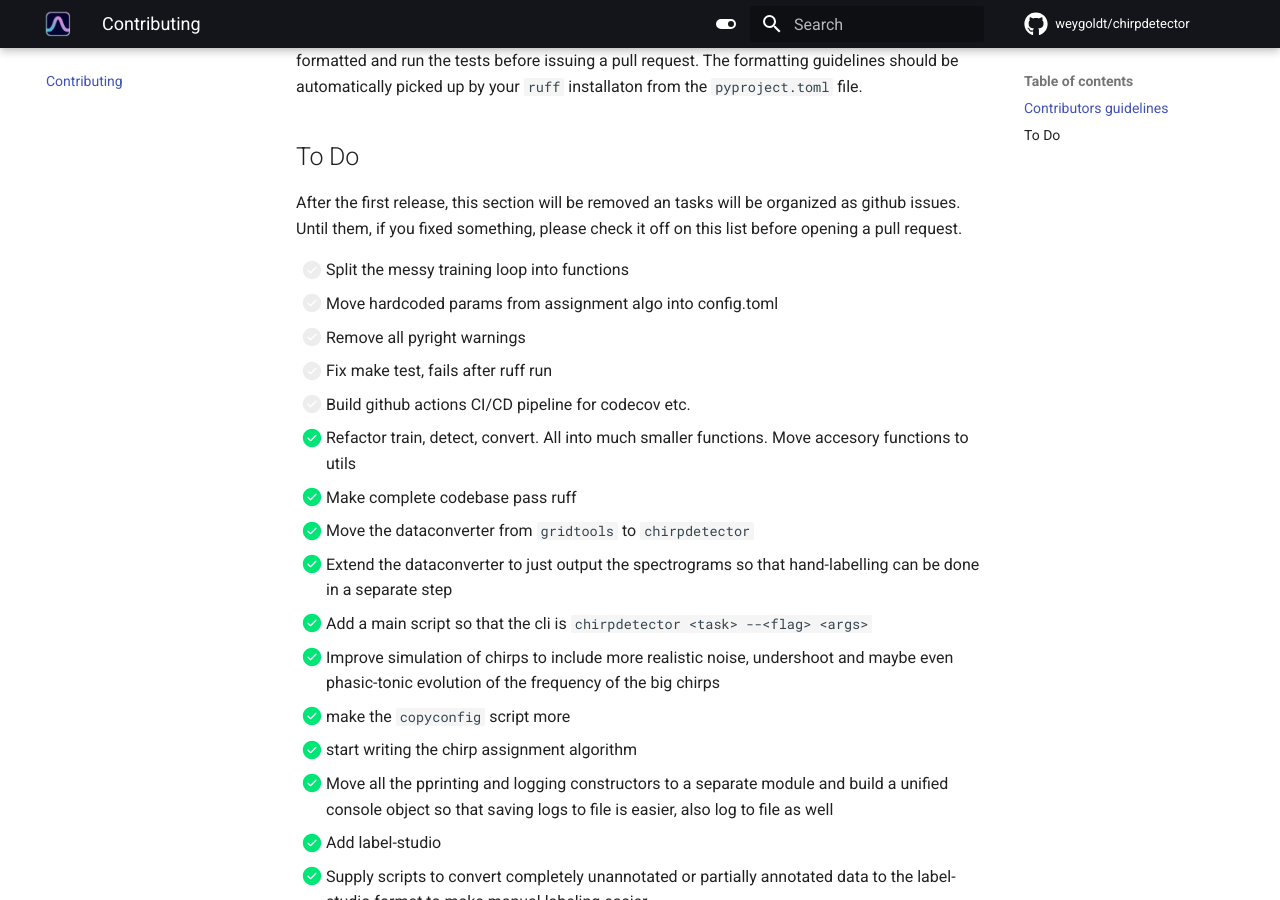
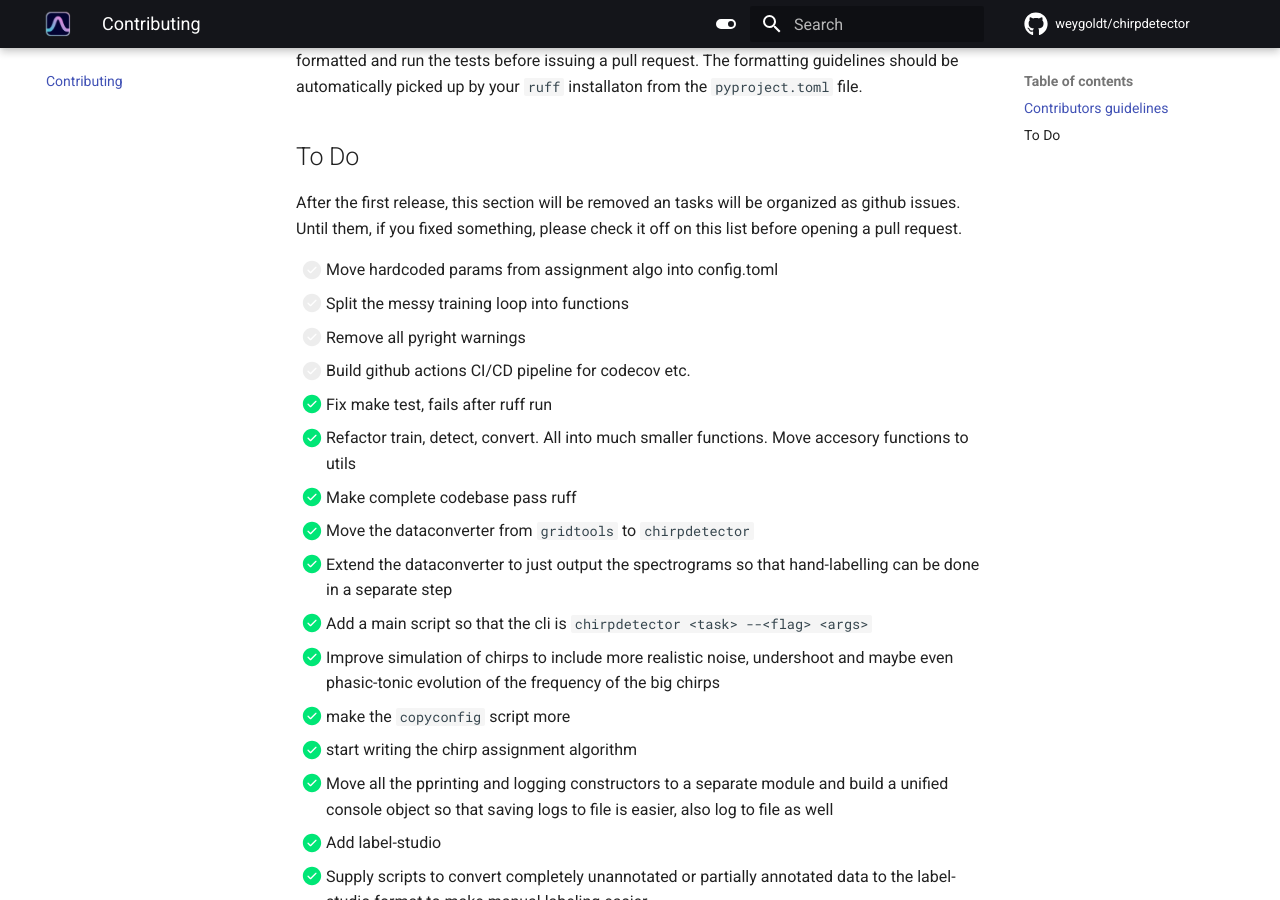
Before and after one commit to weygoldt/chirpdetector, an MkDocs documentation site: the page built from docs/contributing.md, in a window 1280 px wide and 900 px high, scrolled down 768 px. Built offline with MkDocs 1.6.1 and Material for MkDocs 9.7.7, drawn with Linux system fonts in a browser that asks for light colours; emoji names are drawn with the system emoji font; comment, search, counter and statistics services are not loaded.

Commit message:
added to todo

```diff
--- a/docs/contributing.md
+++ b/docs/contributing.md
@@ -29,11 +29,11 @@ After the first release, this section will be removed an tasks will be organized
 as github issues. Until them, if you fixed something, please check it off on this
 list before opening a pull request.
 
+- [ ] Move hardcoded params from assignment algo into config.toml
 - [ ] Split the messy training loop into functions
-- [ ] Move hardcoded params from assignment algo into config.toml
 - [ ] Remove all pyright warnings
-- [ ] Fix make test, fails after ruff run
 - [ ] Build github actions CI/CD pipeline for codecov etc.
+- [x] Fix make test, fails after ruff run
 - [x] Refactor train, detect, convert. All into much smaller functions. Move accesory functions to utils
 - [x] Make complete codebase pass ruff
 - [x] Move the dataconverter from `gridtools` to `chirpdetector`
```
